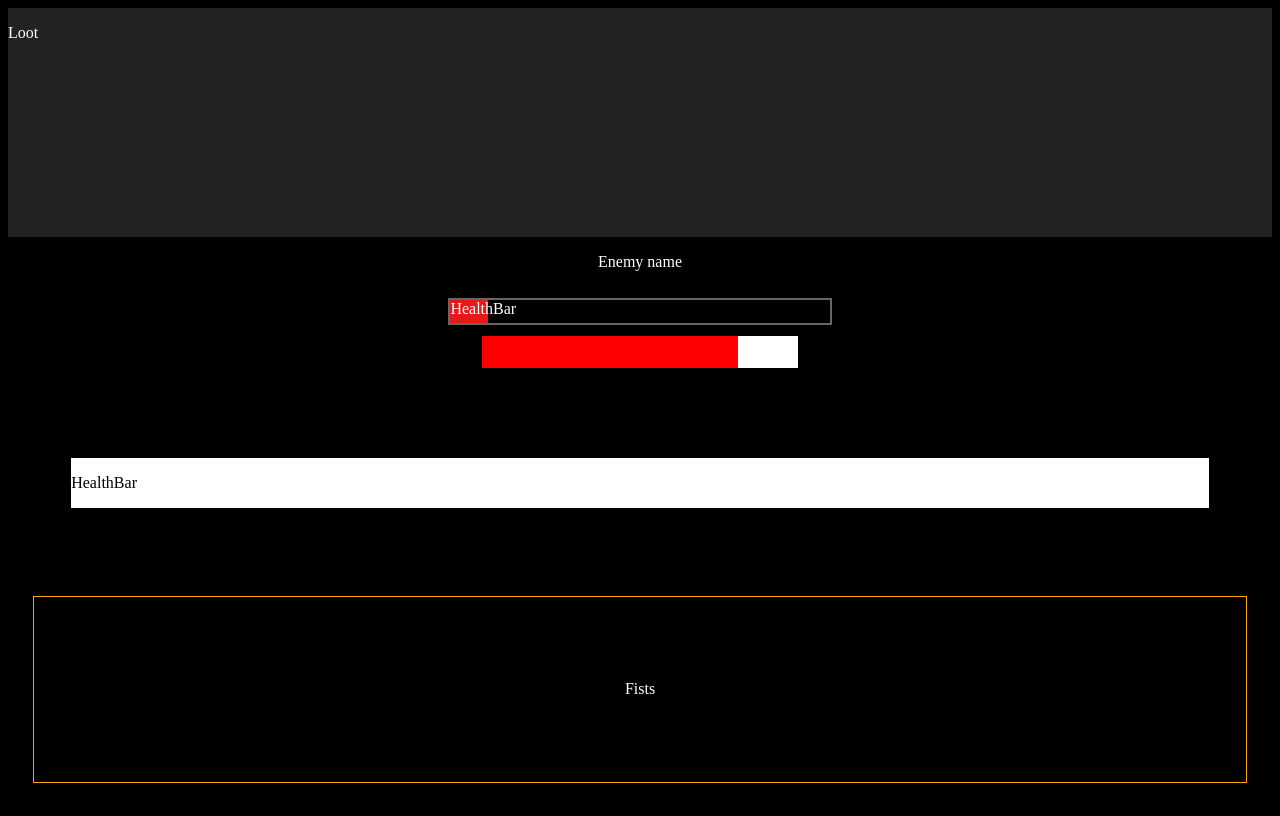
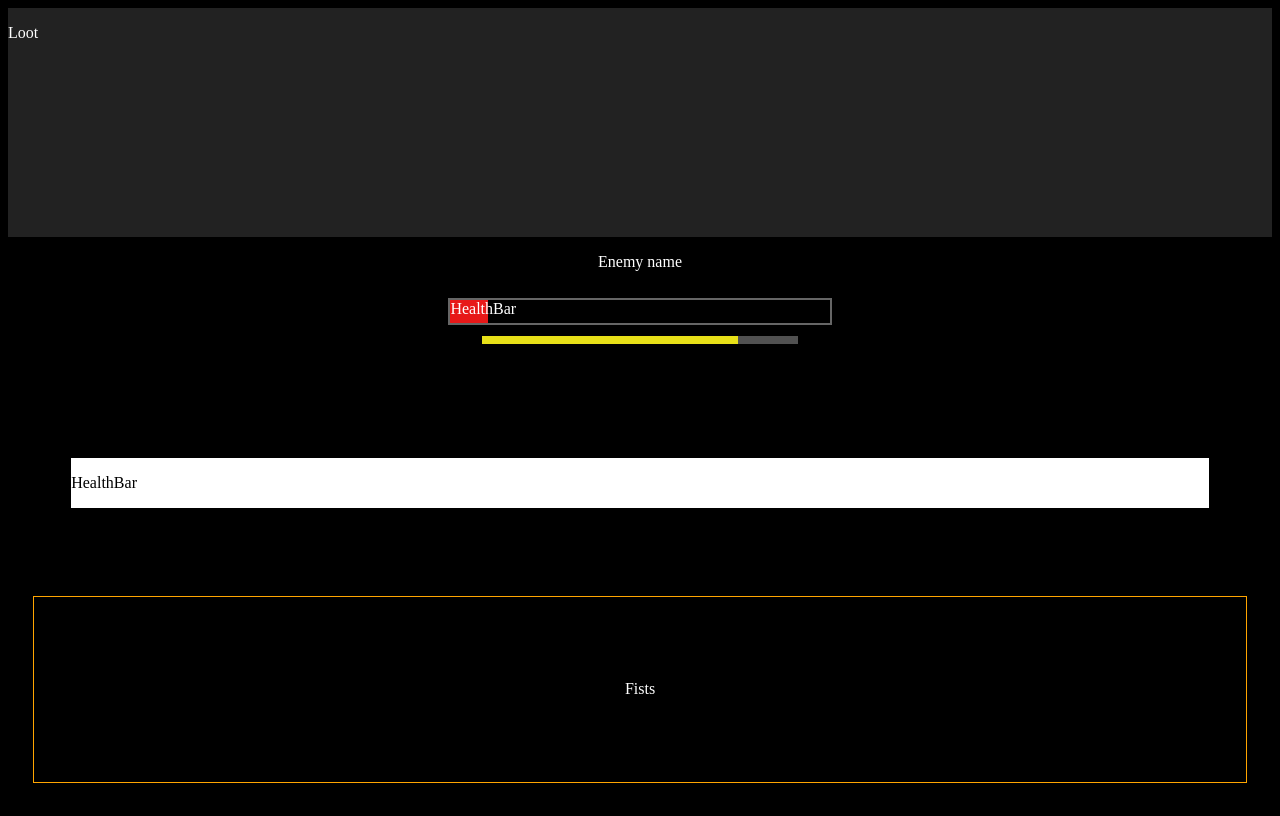
Before and after one commit to Argavyon/mechanical-automatrix, a React (Create React App) app: page / in a window 1280 px wide. Built offline with nearby package versions, Linux system fonts and the light colour scheme.

Commit message:
Improved styling of enemyattackbar

```diff
--- a/src/styles/combat/Enemy/EnemyAttackBar.css
+++ b/src/styles/combat/Enemy/EnemyAttackBar.css
@@ -4,12 +4,12 @@
   /* justify-content: flex-start; */
   align-items: center;
   margin: 0 5%;
-  background-color: white;
+  background-color: #515151;
   width: 25%;
-  height: 5;
+  height: 5%;
 }
 .innerBar {
-  background-color: red;
+  background-color: rgb(231, 224, 24);
   width: 1;
   height: 100%;
 }
```
